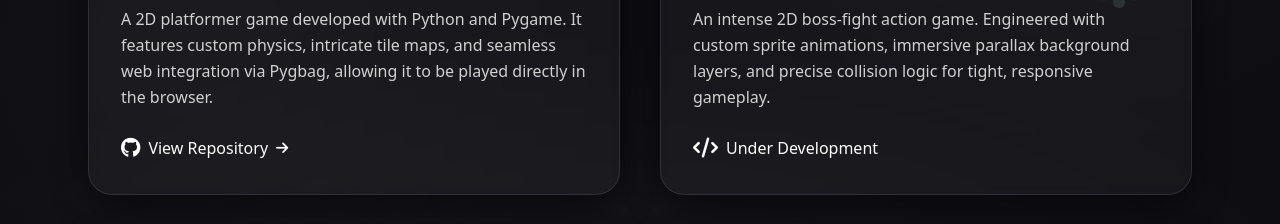
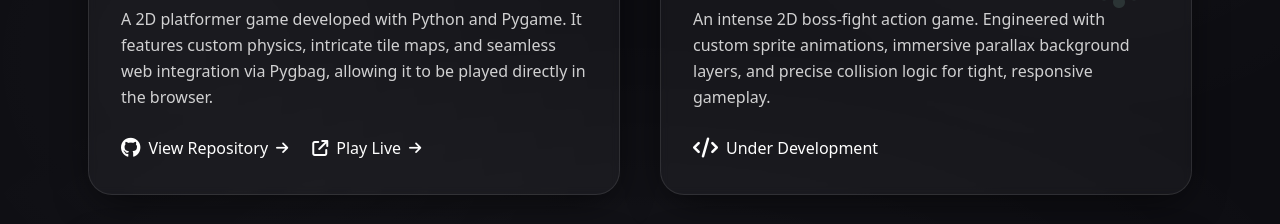
Before and after one commit to rajat2005-git/Portfolio-, a plain HTML site: page index.html in a window 1280 px wide. Shown: the part 2100-2324 px from the top of the page. Drawn offline with nearby package versions, Linux system fonts and the light colour scheme.

Commit message:
first commit

```diff
--- a/index.html
+++ b/index.html
@@ -147,9 +147,14 @@
                         <p class="text-white/80 mb-6 leading-relaxed">
                             A 2D platformer game developed with Python and Pygame. It features custom physics, intricate tile maps, and seamless web integration via Pygbag, allowing it to be played directly in the browser.
                         </p>
-                        <a href="https://github.com/rajat2005-git/super-puyo" target="_blank" rel="noopener noreferrer" class="inline-flex items-center gap-2 font-medium text-white hover:text-terracotta transition-colors">
-                            <i class="fa-brands fa-github text-xl"></i> View Repository <i class="fa-solid fa-arrow-right text-sm"></i>
-                        </a>
+                        <div class="flex flex-wrap items-center gap-6">
+                            <a href="https://github.com/rajat2005-git/super-puyo" target="_blank" rel="noopener noreferrer" class="inline-flex items-center gap-2 font-medium text-white hover:text-terracotta transition-colors">
+                                <i class="fa-brands fa-github text-xl"></i> View Repository <i class="fa-solid fa-arrow-right text-sm"></i>
+                            </a>
+                            <a href="https://mayank-kumar214.github.io/super-puyo/" target="_blank" rel="noopener noreferrer" class="inline-flex items-center gap-2 font-medium text-white hover:text-terracotta transition-colors">
+                                <i class="fa-solid fa-arrow-up-right-from-square text-base"></i> Play Live <i class="fa-solid fa-arrow-right text-sm"></i>
+                            </a>
+                        </div>
                     </div>
                 </div>
 
```
